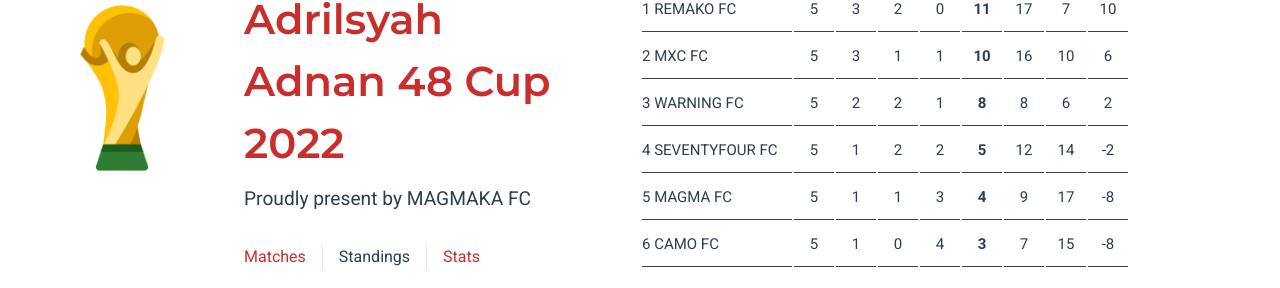
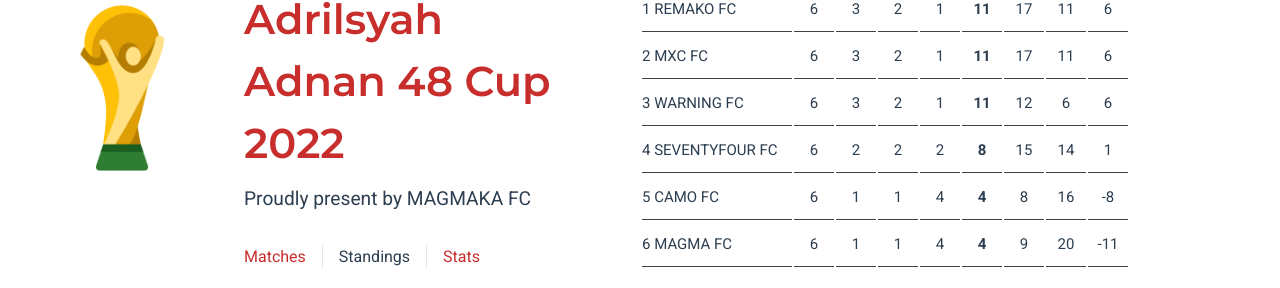
Before and after one commit to Nurhiman20/magmaka-futsal-league, a Vue app: page /standings in a window 1280 px wide. Shown: the part 174-462 px from the top of the page. Built offline with nearby package versions, Linux system fonts and the light colour scheme.

Commit message:
Update matchday 6th

```diff
--- a/src/views/MatchesView.vue
+++ b/src/views/MatchesView.vue
@@ -123,20 +123,20 @@
 				{
 					team_a: 'MXC FC',
 					team_b: 'CAMO FC',
-					score_a: 0,
-					score_b: 0,
+					score_a: 1,
+					score_b: 1,
 				},
 				{
 					team_a: 'MAGMA FC',
 					team_b: 'SEVENTYFOUR FC',
 					score_a: 0,
-					score_b: 0,
+					score_b: 3,
 				},
 				{
 					team_a: 'REMAKO FC',
 					team_b: 'WARNING FC',
 					score_a: 0,
-					score_b: 0,
+					score_b: 4,
 				},
 			],
 		},
--- a/src/views/StandingsView.vue
+++ b/src/views/StandingsView.vue
@@ -4,57 +4,57 @@
 	const rankings = ref([
 		{
 			club: 'REMAKO FC',
-			matches_played: 5,
+			matches_played: 6,
 			won: 3,
 			drawn: 2,
-			lose: 0,
+			lose: 1,
 			goals_for: 17,
-			goals_againts: 7,
+			goals_againts: 11,
 		},
 		{
 			club: 'MXC FC',
-			matches_played: 5,
+			matches_played: 6,
 			won: 3,
-			drawn: 1,
+			drawn: 2,
 			lose: 1,
-			goals_for: 16,
-			goals_againts: 10,
+			goals_for: 17,
+			goals_againts: 11,
 		},
 		{
 			club: 'WARNING FC',
-			matches_played: 5,
-			won: 2,
+			matches_played: 6,
+			won: 3,
 			drawn: 2,
 			lose: 1,
-			goals_for: 8,
+			goals_for: 12,
 			goals_againts: 6,
 		},
 		{
 			club: 'SEVENTYFOUR FC',
-			matches_played: 5,
-			won: 1,
+			matches_played: 6,
+			won: 2,
 			drawn: 2,
 			lose: 2,
-			goals_for: 12,
+			goals_for: 15,
 			goals_againts: 14,
 		},
 		{
-			club: 'MAGMA FC',
-			matches_played: 5,
+			club: 'CAMO FC',
+			matches_played: 6,
 			won: 1,
 			drawn: 1,
-			lose: 3,
-			goals_for: 9,
-			goals_againts: 17,
+			lose: 4,
+			goals_for: 8,
+			goals_againts: 16,
 		},
 		{
-			club: 'CAMO FC',
-			matches_played: 5,
+			club: 'MAGMA FC',
+			matches_played: 6,
 			won: 1,
-			drawn: 0,
+			drawn: 1,
 			lose: 4,
-			goals_for: 7,
-			goals_againts: 15,
+			goals_for: 9,
+			goals_againts: 20,
 		},
 	]);
 
--- a/src/views/StatsView.vue
+++ b/src/views/StatsView.vue
@@ -10,50 +10,50 @@
 		},
 		{
 			rank: 2,
+			player: 'Imet',
+			club: 'WARNING FC',
+			goal: 6,
+		},
+		{
+			rank: 3,
 			player: 'Wadoz',
 			club: 'CAMO FC',
 			goal: 5,
 		},
 		{
-			rank: 2,
+			rank: 3,
 			player: 'Arief Badag',
 			club: 'MAGMA FC',
 			goal: 5,
 		},
 		{
-			rank: 4,
+			rank: 5,
 			player: 'Da Jong',
 			club: 'REMAKO FC',
 			goal: 4,
 		},
 		{
-			rank: 4,
-			player: 'Imet',
-			club: 'WARNING FC',
-			goal: 4,
-		},
-		{
-			rank: 4,
+			rank: 5,
 			player: 'Aji',
 			club: 'SEVENTYFOUR FC',
 			goal: 4,
 		},
 		{
-			rank: 4,
+			rank: 5,
 			player: 'Adi Kidal',
 			club: 'MXC FC',
 			goal: 4,
 		},
 		{
-			rank: 8,
+			rank: 5,
+			player: 'Ihsan',
+			club: 'SEVENTYFOUR FC',
+			goal: 4,
+		},
+		{
+			rank: 9,
 			player: 'Bojes',
 			club: 'REMAKO FC',
-			goal: 3,
-		},
-		{
-			rank: 8,
-			player: 'Ihsan',
-			club: 'SEVENTYFOUR FC',
 			goal: 3,
 		},
 		{
@@ -93,81 +93,105 @@
 			goal: 2,
 		},
 		{
-			rank: 16,
+			rank: 10,
+			player: 'Irwan',
+			club: 'SEVENTYFOUR FC',
+			goal: 2,
+		},
+		{
+			rank: 10,
+			player: 'Jajang',
+			club: 'SEVENTYFOUR FC',
+			goal: 2,
+		},
+		{
+			rank: 18,
 			player: 'Reza',
 			club: 'CAMO FC',
 			goal: 1,
 		},
 		{
-			rank: 16,
+			rank: 18,
 			player: 'Rendi',
 			club: 'CAMO FC',
 			goal: 1,
 		},
 		{
-			rank: 16,
+			rank: 18,
 			player: 'Deni',
 			club: 'REMAKO FC',
 			goal: 1,
 		},
 		{
-			rank: 16,
+			rank: 18,
 			player: 'Chandra',
 			club: 'MAGMA FC',
 			goal: 1,
 		},
 		{
-			rank: 16,
+			rank: 18,
 			player: 'Egi',
 			club: 'MXC FC',
 			goal: 1,
 		},
 		{
-			rank: 16,
+			rank: 18,
 			player: 'Erik',
 			club: 'REMAKO FC',
 			goal: 1,
 		},
 		{
-			rank: 16,
-			player: 'Irwan',
-			club: 'SEVENTYFOUR FC',
-			goal: 1,
-		},
-		{
-			rank: 16,
-			player: 'Jajang',
-			club: 'SEVENTYFOUR FC',
-			goal: 1,
-		},
-		{
-			rank: 16,
+			rank: 18,
 			player: 'Utun',
 			club: 'MAGMA FC',
 			goal: 1,
 		},
 		{
-			rank: 16,
+			rank: 18,
 			player: 'Hilmi',
 			club: 'SEVENTYFOUR FC',
 			goal: 1,
 		},
 		{
-			rank: 16,
+			rank: 18,
 			player: 'Movit',
 			club: 'SEVENTYFOUR FC',
 			goal: 1,
 		},
 		{
-			rank: 16,
+			rank: 18,
 			player: 'Adi',
 			club: 'REMAKO FC',
 			goal: 1,
 		},
 		{
-			rank: 16,
+			rank: 18,
 			player: 'Roni',
 			club: 'SEVENTYFOUR FC',
+			goal: 1,
+		},
+		{
+			rank: 18,
+			player: 'Toni',
+			club: 'MXC FC',
+			goal: 1,
+		},
+		{
+			rank: 18,
+			player: 'Rizal',
+			club: 'CAMO FC',
+			goal: 1,
+		},
+		{
+			rank: 18,
+			player: 'Ori',
+			club: 'WARNING FC',
+			goal: 1,
+		},
+		{
+			rank: 18,
+			player: 'Andray',
+			club: 'WARNING FC',
 			goal: 1,
 		},
 	]);
@@ -195,6 +219,12 @@
 			rank: 1,
 			player: 'Egi',
 			club: 'MXC FC',
+			cards: 1,
+		},
+		{
+			rank: 1,
+			player: 'Toni',
+			club: 'WARNING FC',
 			cards: 1,
 		},
 	]);
```
